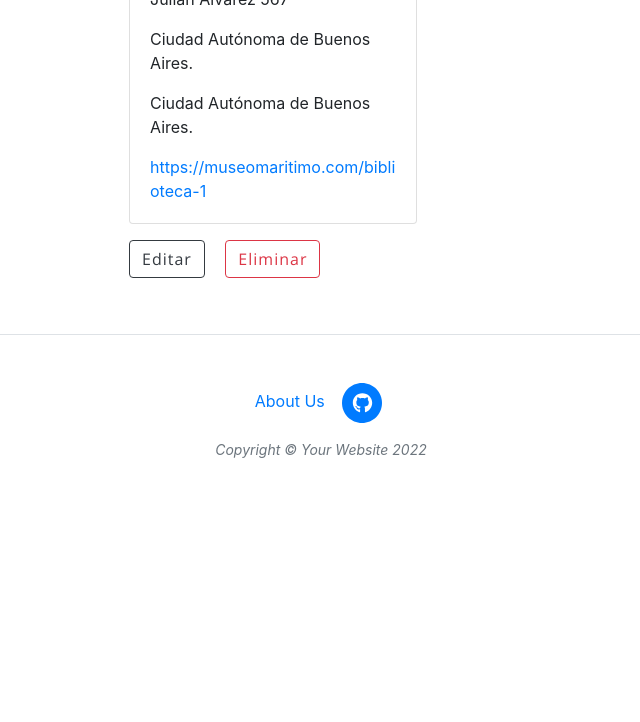
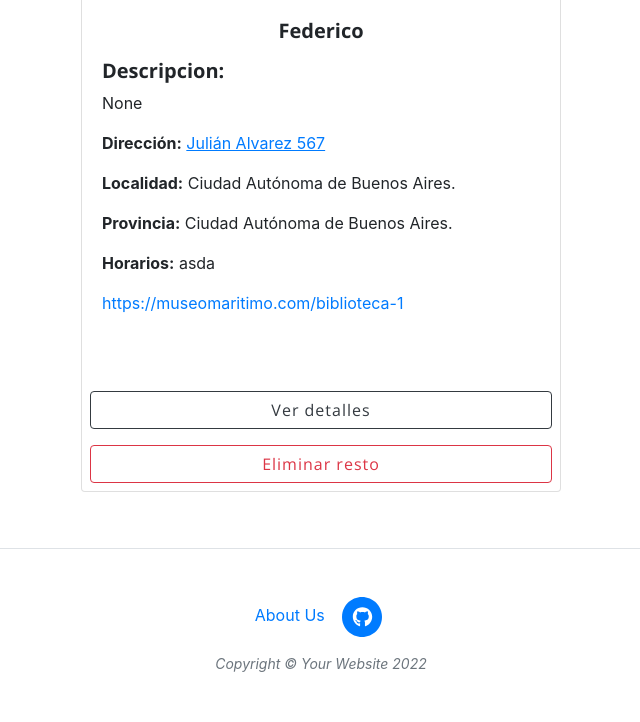
Before and after one commit to faustomon/TheMorphy, a Django app: page /restaurantes_detalle/1/ in a window 1280 px wide. Shown: the part 941-1663 px from the top of the page, without its empty margins (319-959 px from the left). Before the commit the page ends 1399 px from the top, so only its background shows below. Run offline with Django 4.2, Linux system fonts and the light colour scheme; data comes from the database, SQL or seed files in the repository; both versions use the stored data as it was after the commit; some libraries are stand-ins or nearby versions.

Commit message:
Restaurantes embellecido

```diff
--- a/MorfiProyecto/AppFunciones/forms.py
+++ b/MorfiProyecto/AppFunciones/forms.py
@@ -23,7 +23,9 @@ class Resto_form(forms.ModelForm):
         fields = '__all__'
         widgets = {
             'nombre': forms.TextInput(attrs={'class':'form-control'}),
+            'descripcion': forms.Textarea(attrs={'class':'form-control'}),
             'direccion': forms.TextInput(attrs={'class':'form-control'}),
+            'link_direccion': forms.URLInput(attrs={'class':'form-control', 'placeholder':"Dirección de Maps"}),
             'provincia': forms.TextInput(attrs={'class':'form-control'}),
             'localidad': forms.TextInput(attrs={'class':'form-control'}),
             'horarios': forms.TextInput(attrs={'class':'form-control'}),
--- a/MorfiProyecto/AppFunciones/models.py
+++ b/MorfiProyecto/AppFunciones/models.py
@@ -15,12 +15,14 @@ class Recetas(models.Model):
         return self.nombre_de_receta
 # Create your models here.
 class Restaurantes(models.Model):
-    nombre = models.CharField(max_length=40)
-    direccion = models.CharField(max_length=40)
+    nombre = models.CharField(max_length=100)
+    descripcion = models.CharField(max_length=600, blank=True, null=True)
+    direccion = models.CharField(max_length=100)
+    link_direccion = models.URLField(max_length=300, blank=True, null=True, default="https://www.google.com.ar/maps")
     provincia = models.CharField(max_length=40)
     localidad = models.CharField(max_length=40)
     horarios = models.CharField(max_length=100)
-    link = models.URLField(max_length=200, blank=True, null=True)
-    imagen = models.URLField(max_length=300, blank=True, null=True)
+    link = models.URLField(max_length=200)
+    imagen = models.URLField(max_length=300, blank=True, null=True, default="https://previews.123rf.com/images/blotty/blotty1707/blotty170700012/82776756-vector-vintage-burger-drawing-mano-dibuja-la-ilustraci%C3%B3n-de-comida-r%C3%A1pida-monocromo-.jpg")
     def __str__(self):
         return self.nombre
--- a/MorfiProyecto/AppFunciones/templates/restaurantes_detalle.html
+++ b/MorfiProyecto/AppFunciones/templates/restaurantes_detalle.html
@@ -1,26 +1,24 @@
 {% extends "padre.html" %}
 {% load static %}
 
-{% block titulo %}Detalles Resto{% endblock %}
+{% block titulo %}{{object.nombre}}{% endblock %}
 
 {% block contenidoQueCambia %}
 <body>
-    <div class="mx-auto" style="width: 400px;">
-        <div class="rounded d-inline-block p-3 mb-2 bg-secondary text-white"><b>Detalle de {{object.nombre}}</b></div>
-            <div class="card m-2" style="width: 18rem;">
-                <img src="{{object.imagen}}" class="card-img-top" alt="...">
-                <div class="card-body">
-                    <h5 class="card-title text-center">{{object.nombre}}</h5>
-                    <p class="card-text">{{object.apertura}}</p>
-                    <p class="card-text">{{object.direccion}}</p>
-                    <p class="card-text">{{object.localidad}}</p>
-                    <p class="card-text">{{object.provincia}}</p>
-                <a href="{{object.link}}" role="button">{{object.link}}</a>
-                <br>
-            </div>
+    <div class="card m-2 mx-auto" style="width: 30rem;">
+        <img src="{{object.imagen}}" class="card-img-top" alt="Sin imagen">
+        <div class="card-body">
+            <h5 class="card-title text-center"><b>{{object.nombre}}</b></h5>
+            <p class="card-text"><h5><b>Descripcion:</b></h5> {{object.descripcion}}</p>
+            <p class="card-text"><b>Dirección:</b> <a class="card-text" href="{{object.link_direccion}}">{{object.direccion}}</a></p>
+            <p class="card-text"><b>Localidad:</b> {{object.localidad}}</p>
+            <p class="card-text"><b>Provincia:</b> {{object.provincia}}</p>
+            <p class="card-text"><b>Horarios:</b> {{object.horarios}}</p>
+        <a href="{{object.link}}" role="button">{{object.link}}</a>
         </div>
-        <a class="btn btn-outline-dark m-2" href="/biblio_editar/{{object.id}}/" role="button">Editar</a>
-        <a class="btn btn-outline-danger m-2" href="/restaurante/{{object.id}}/" role="button">Eliminar</a>
+        <br></br>
+        <a class="btn btn-outline-dark m-2" href="/restaurantes_detalle/{{object.id}}/" role="button">Ver detalles</a>
+        <a class="btn btn-outline-danger m-2" href="" role="button">Eliminar resto</a>
     </div>
     <br>
     <br>
```
Also changed, not shown: MorfiProyecto/AppFunciones/templates/restaurante.html (+13 -14 lines), MorfiProyecto/AppFunciones/migrations/0003_restaurantes_link_direccion_and_more.py (added), MorfiProyecto/AppFunciones/migrations/0004_alter_restaurantes_imagen.py (added), MorfiProyecto/AppFunciones/migrations/0005_alter_restaurantes_imagen.py (added), MorfiProyecto/AppFunciones/migrations/0006_alter_restaurantes_imagen.py (added), MorfiProyecto/AppFunciones/migrations/0007_alter_restaurantes_link_and_more.py (added), MorfiProyecto/AppFunciones/migrations/0008_restaurantes_descripcion.py (added), MorfiProyecto/db.sqlite3.
